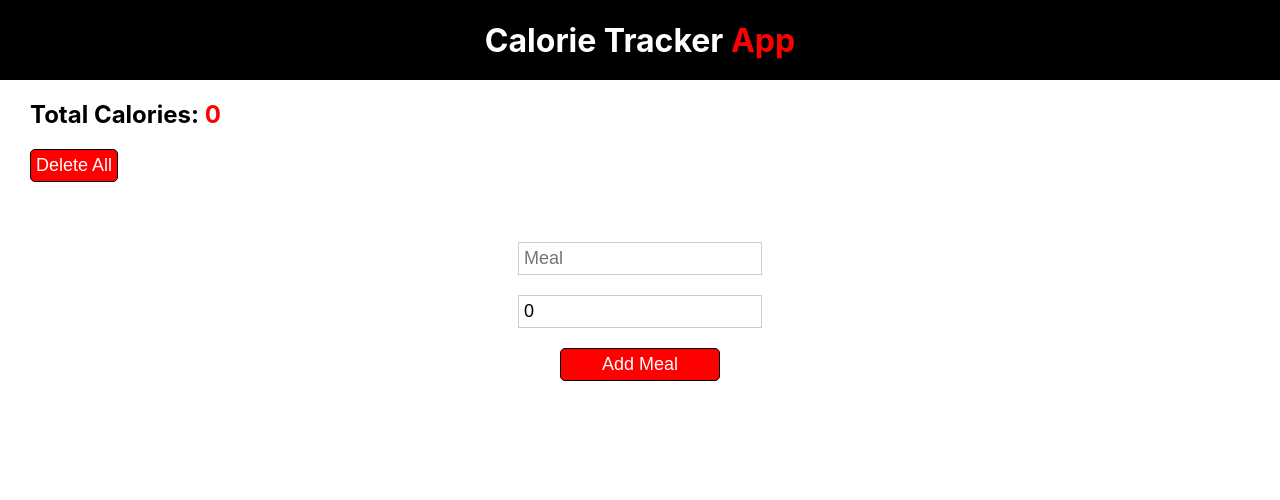
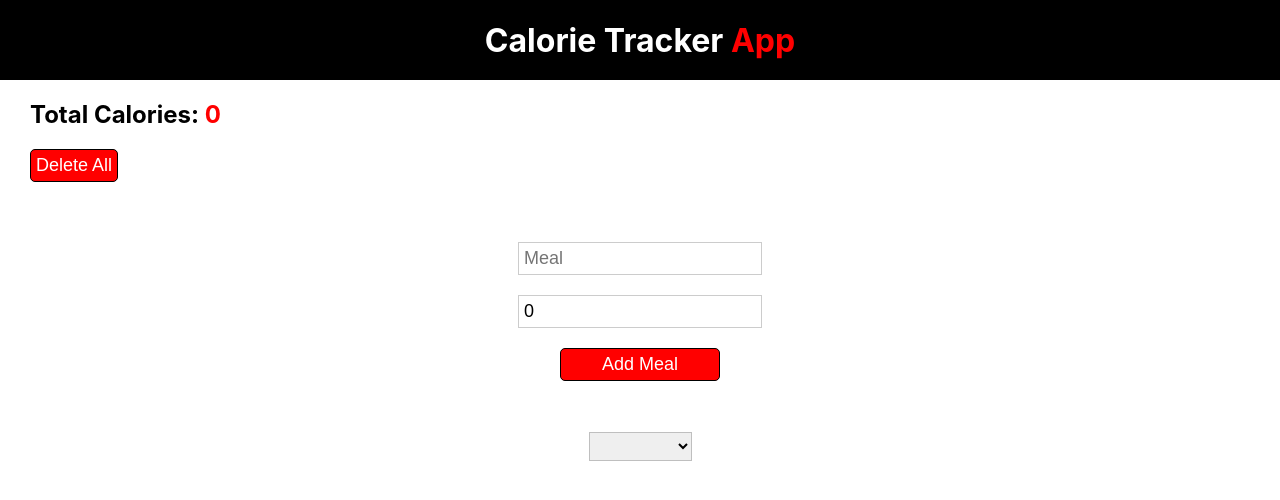
Before and after one commit to jjamieson1152/calorie-tracker-app, a React (Create React App) app: page / in a window 1280 px wide. Shown: the top 500 px of the page. Built offline with nearby package versions, Linux system fonts and the light colour scheme.

Commit message:
App Meals Filter

```diff
--- a/src/App.css
+++ b/src/App.css
@@ -153,3 +153,10 @@ span {
   border: 1px solid white;
   width: 90%;
 }
+
+.app__meals__container__select select{
+  outline: none;
+  padding: 5px;
+  font-size: 18x;
+  border: 1px solid rgba(0, 0, 0, 0.2);
+}
--- a/src/App.js
+++ b/src/App.js
@@ -6,12 +6,14 @@ import AppControlsDelete from "./components/AppControls/AppControlsDelete";
 import AppControlsInputs from "./components/AppControls/AppControlsInputs";
 import AppMealsList from "./components/AppMealsList/AppMealsList";
 import AppModal from "./components/AppModal/AppModal";
+import AppMealsFilter from "./components/AppMealsFilter/AppMealsFilter";
 
 const App = () => {
   const [meals, setMeals] = useState([]);
   const [mealName, setMealName] = useState("");
   const [calories, setCalories] = useState(0);
   const [openModal, setOpenModal] = useState(false);
+  const [selectedFilter, setSelectedFilter] = useState("");
 
   const addMealsHandler = () => {
     const oldMeals = [...meals];
@@ -42,16 +44,18 @@ const App = () => {
 
   const deleteAllMeals = () => {
     setMeals([]);
-  }
+  };
 
-  const total = meals.map((meal) => meal.calories).reduce((acc, value) => acc + +value, 0);
+  const total = meals
+    .map((meal) => meal.calories)
+    .reduce((acc, value) => acc + +value, 0);
 
   return (
     <div className="App">
       <AppBar />
-      { openModal ? <AppModal setOpenModal={setOpenModal}/> : ""}
-      <AppControlsCounter total={total}/>
-      <AppControlsDelete deleteAllMeals={deleteAllMeals}/>
+      {openModal ? <AppModal setOpenModal={setOpenModal} /> : ""}
+      <AppControlsCounter total={total} />
+      <AppControlsDelete deleteAllMeals={deleteAllMeals} />
       <AppControlsInputs
         addMealsHandler={addMealsHandler}
         mealName={mealName}
@@ -61,6 +65,10 @@ const App = () => {
       />
 
       <div className="app__meals__container">
+        <AppMealsFilter
+          selectedFilter={selectedFilter}
+          setSelectedFilter={setSelectedFilter}
+        />
         <AppMealsList meals={meals} deleteMealHandler={deleteMealHandler} />
       </div>
     </div>
--- a/src/components/AppControls/AppControlsDelete.js
+++ b/src/components/AppControls/AppControlsDelete.js
@@ -3,7 +3,9 @@ import React from "react";
 const AppControlsDelete = ({ deleteAllMeals }) => {
   return (
     <div className="app__controls__delete">
-      <button className="btn__delete__all" onClick={() => deleteAllMeals()}>Delete All</button>
+      <button className="btn__delete__all" onClick={() => deleteAllMeals()}>
+        Delete All
+      </button>
     </div>
   );
 };
--- a/src/components/AppMealsFilter/AppMealsFilter.js
+++ b/src/components/AppMealsFilter/AppMealsFilter.js
@@ -1,9 +1,18 @@
-import React from 'react'
+import React from "react";
 
-const AppMealsFilter = () => {
+const AppMealsFilter = ({ setSelectedFilter, selectedFilter }) => {
   return (
-    <div>AppMealsFilter</div>
-  )
-}
+    <div className="app__meals__container__select">
+      <select
+        defaultValue={selectedFilter}
+        onChange={(e) => setSelectedFilter(e.target.value)}
+      >
+        <option value=""></option>
+        <option value="Ascending">Ascending</option>
+        <option value="Descending">Descending</option>
+      </select>
+    </div>
+  );
+};
 
 export default AppMealsFilter;
```
Also changed, not shown: src/components/AppModal/AppModal.js (+7 -5 lines).
